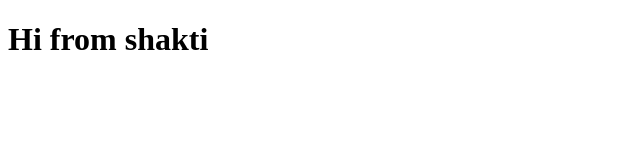
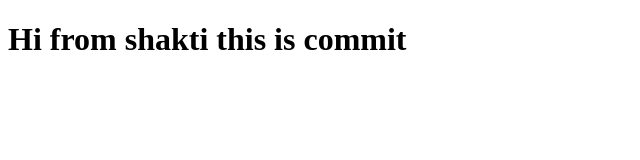
Before and after one commit to shakti-rathore/TTS, a website: page index.html in a window 1280 px wide. Shown: the whole page, without its empty margins (0-640 px from the left). Drawn offline with Linux system fonts and the light colour scheme.

Commit message:
com 3005

```diff
--- a/index.html
+++ b/index.html
@@ -7,6 +7,6 @@
     <title>Document</title>
 </head>
 <body>
-    <h1> Hi from shakti </h1>
+    <h1> Hi from shakti  this is commit</h1>
 </body>
 </html>
```
